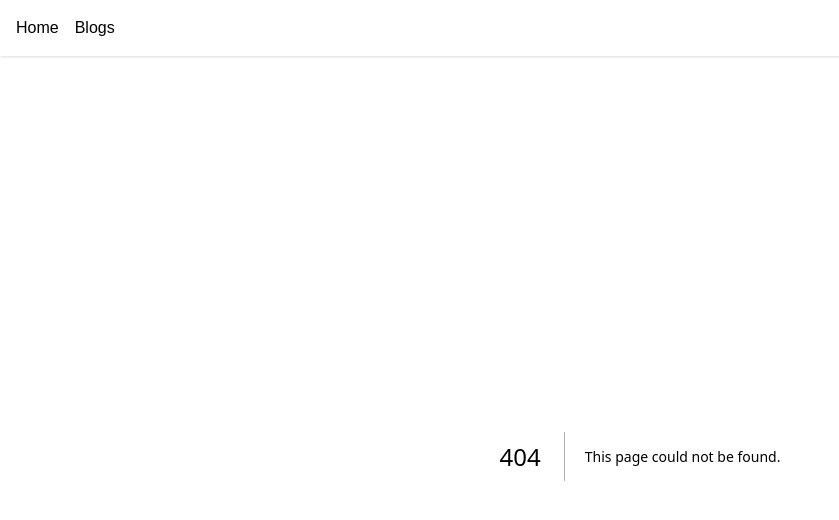
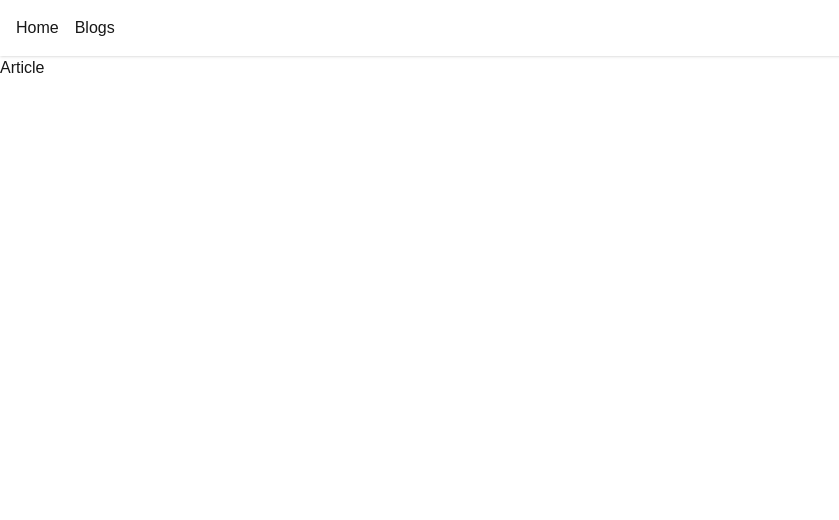
Before and after one commit to shakiba-vakili/Blog, a Next.js app: page /blogs/1 in a window 1280 px wide. Before the commit this address had no page. Shown: the top 520 px of the page, without its empty margins (0-839 px from the left). Built offline with nearby package versions, Linux system fonts and the light colour scheme.

Commit message:
implement dynamic route [id] for blog details page

```diff
--- /dev/null
+++ b/src/app/blogs/[id]/page.tsx
@@ -0,0 +1,9 @@
+import React from 'react'
+
+function Article() {
+  return (
+    <div>Article</div>
+  )
+}
+
+export default Article
```
